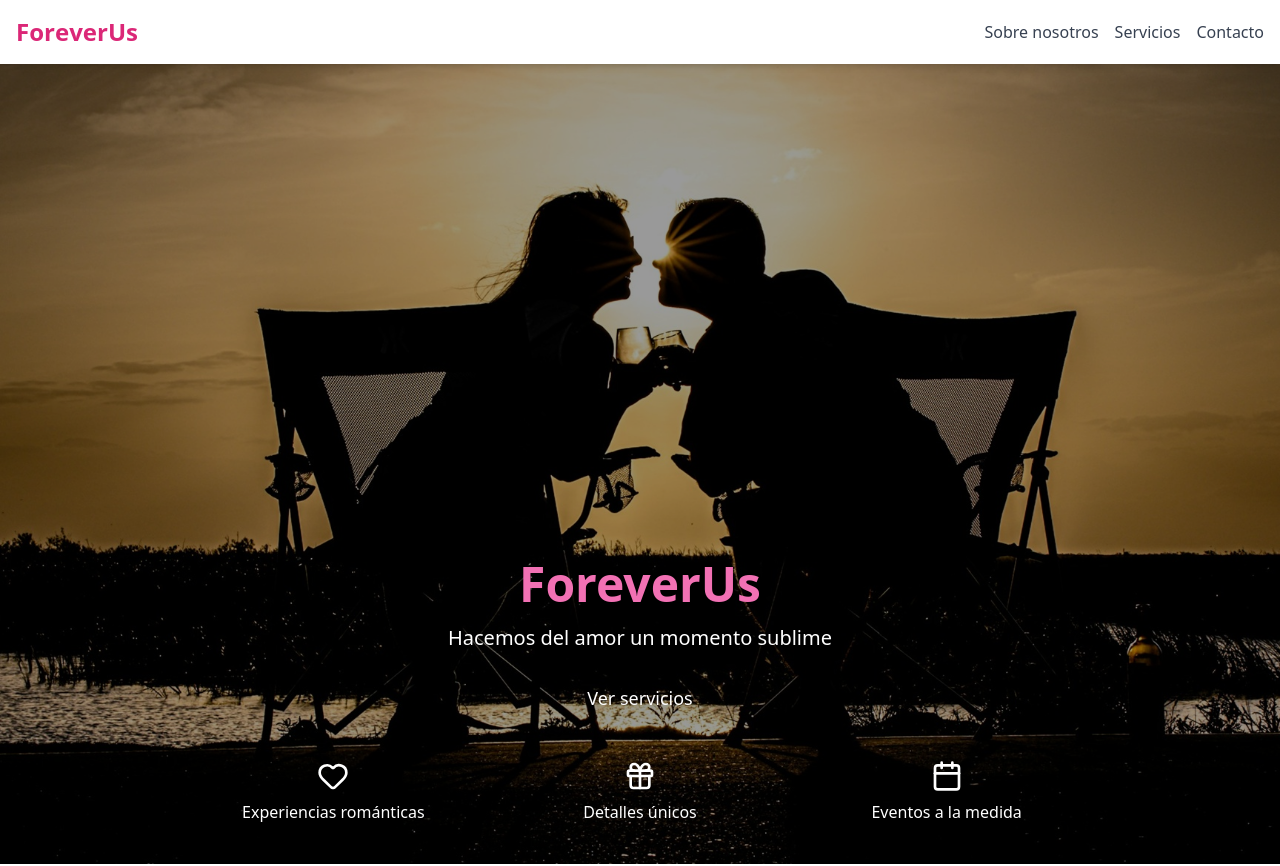
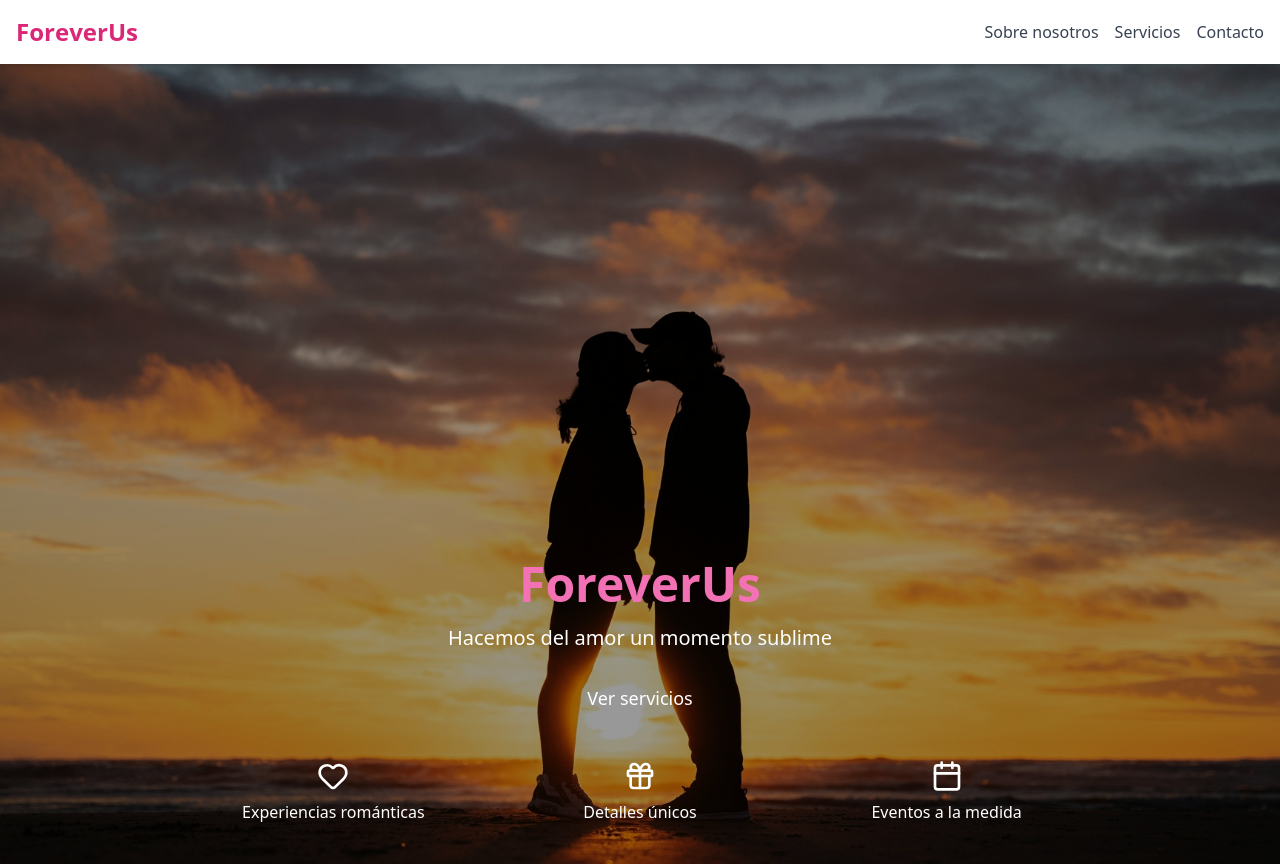
Before and after one commit to keykun456/ForeverUs, a Next.js app: page /home in a window 1280 px wide. Shown: the top 866 px of the page. Built offline with nearby package versions, Linux system fonts and the light colour scheme.

Commit message:
fix: imagen aleatoria en Hero y scroll al inicio

```diff
--- a/components/HeroNuevo.tsx
+++ b/components/HeroNuevo.tsx
@@ -1,5 +1,4 @@
 // components/HeroNuevo.tsx
-
 import { useEffect, useState } from "react";
 import { Heart, Gift, Calendar } from "lucide-react";
 
@@ -13,18 +12,16 @@ const Button = ({ children, ...props }: React.ButtonHTMLAttributes<HTMLButtonEle
   </button>
 );
 
-// 👉 Lista de imágenes que se usarán como fondo y rotarán automáticamente
+// 👉 Lista de imágenes que se usarán como fondo (rotación solo al cargar)
 const images = ["/img/hero1.jpg", "/img/hero2.jpg", "/img/hero3.jpg"];
 
 export default function HeroNuevo() {
-  const [currentImageIndex, setCurrentImageIndex] = useState(0); // 🔢 Índice de la imagen actual
+  // 🔢 Escoge una imagen aleatoria solo una vez al cargar
+  const [currentImageIndex] = useState(() => Math.floor(Math.random() * images.length));
 
-  // 🔁 Cambia la imagen cada 6 segundos
+  // 🔄 Siempre vuelve al inicio (top de la página) al recargar
   useEffect(() => {
-    const interval = setInterval(() => {
-      setCurrentImageIndex((prevIndex) => (prevIndex + 1) % images.length);
-    }, 6000);
-    return () => clearInterval(interval); // 🧼 Limpia el intervalo cuando el componente se desmonta
+    window.scrollTo(0, 0);
   }, []);
 
   return (
```
